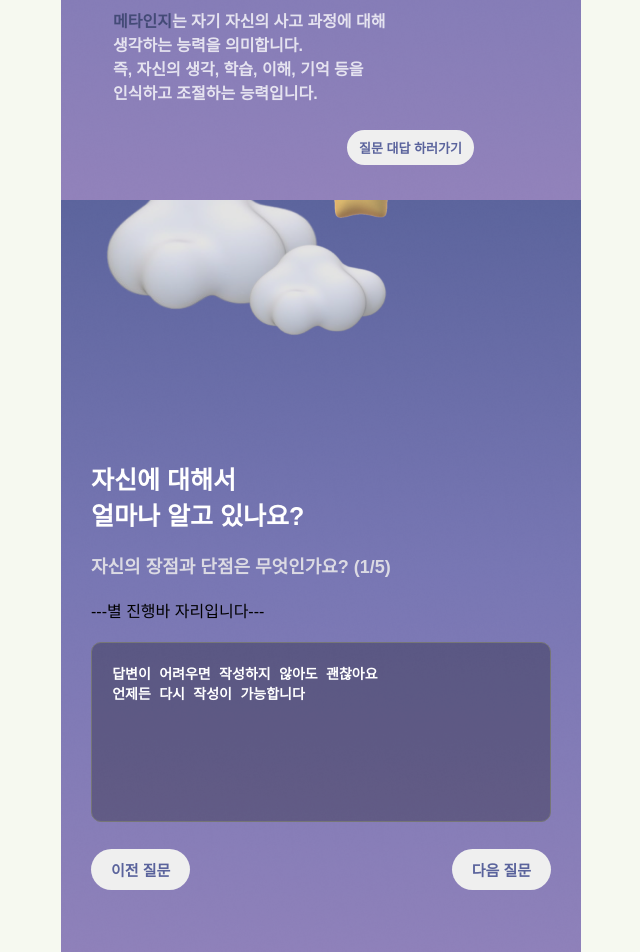
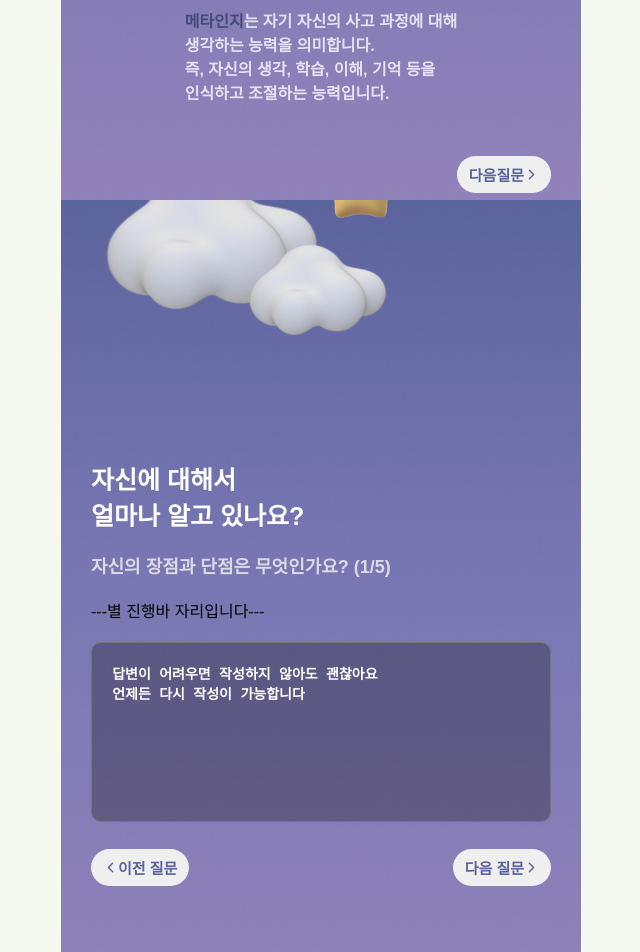
Before and after one commit to hackathon1team/hackathon1_fe, a React (Vite) app: page /signUp in a window 1280 px wide. Shown: the part 600-1552 px from the top of the page, without its empty margins (319-959 px from the left). Built offline with nearby package versions, Linux system fonts and the light colour scheme.

Commit message:
Feat : 커스텀 버튼 추가

```diff
--- a/src/components/customButton/customButton.jsx
+++ b/src/components/customButton/customButton.jsx
@@ -1,4 +1,25 @@
-function CustomButton() {
-    return <>CustomButton</>;
+import styled from 'styled-components';
+import { ArrowLeftIcon, ArrowRightIcon } from '../icons/icons';
+
+function CustomButton(props) {
+    const { icon, children } = props;
+    console.log(icon);
+    return (
+        <MetaButton>
+            {icon === 'left' && <ArrowLeftIcon />}
+            <div>{children}</div>
+            {icon === 'right' && <ArrowRightIcon />}
+        </MetaButton>
+    );
 }
 export default CustomButton;
+const MetaButton = styled.button`
+    border: none;
+    border-radius: 20px;
+    font-size: 15px;
+    color: #5a639c;
+    padding: 8px 12px;
+    font-weight: 700;
+    display: flex;
+    align-items: center;
+`;
--- a/src/components/glassmorphismModal/glassmorphismModal.jsx
+++ b/src/components/glassmorphismModal/glassmorphismModal.jsx
@@ -15,12 +15,23 @@ export default GlassmorphismModal;
 const Box = styled.div`
     width: 89%;
     padding: 30px 0;
-    background: rgba(149, 142, 173, 0.42);
-    border-radius: 16px;
-    box-shadow: 0 4px 30px rgba(0, 0, 0, 0.1);
-    backdrop-filter: blur(4.8px);
-    -webkit-backdrop-filter: blur(4.8px);
-    border: 1px solid rgba(149, 142, 173, 0.4);
+    /* background: rgba(255, 255, 255, 0.1); */
+    background: linear-gradient(
+        to bottom right,
+        #928ac45c,
+        #9c95c593,
+        #9892c3b0,
+        #8e87b6d5
+    );
+
+    border-radius: 40px;
+    /* box-shadow: 20px 25px rgba(0, 0, 0, 0.1); */
+    box-shadow:
+        0 19px 38px rgba(0, 0, 0, 0.3),
+        0 15px 12px rgba(0, 0, 0, 0.22);
+    /* backdrop-filter: blur(5.1px); */
+    /* -webkit-backdrop-filter: blur(5.1px); */
+    border: 1px solid rgba(255, 255, 255, 0.14);
     display: flex;
     flex-direction: column;
     align-items: center;
--- a/src/components/icons/icons.jsx
+++ b/src/components/icons/icons.jsx
@@ -1,6 +1,8 @@
 import { RxHamburgerMenu } from 'react-icons/rx';
 import { MdKeyboardDoubleArrowDown } from 'react-icons/md';
 import { MdKeyboardDoubleArrowUp } from 'react-icons/md';
+import { IoIosArrowForward } from 'react-icons/io';
+import { IoIosArrowBack } from 'react-icons/io';
 
 export const HamburgerIcon = () => <RxHamburgerMenu size={26} color="white" />;
 export const ArrowIcon = () => (
@@ -10,6 +12,8 @@ export const ArrowIcon = () => (
         style={{ marginTop: 15, cursor: 'pointer' }}
     />
 );
+export const ArrowRightIcon = () => <IoIosArrowForward size={15} />;
+export const ArrowLeftIcon = () => <IoIosArrowBack size={15} />;
 export const UpArrowIcon = () => (
     <MdKeyboardDoubleArrowUp
         size={40}
--- a/src/pages/signUp/components/MetaAbout.jsx
+++ b/src/pages/signUp/components/MetaAbout.jsx
@@ -1,6 +1,8 @@
 import styled from 'styled-components';
 import { BackGroundImg } from '../../../styles/common';
 import Background from '../../../assets/Img/backgroundImg/meta.png';
+import CustomButton from '../../../components/customButton/customButton';
+import { ArrowRightIcon } from '../../../components/icons/icons';
 
 const MetaAbout = () => {
     return (
@@ -12,13 +14,19 @@ const MetaAbout = () => {
                     <MetaWord2>자기평가</MetaWord2>
                     <MetaWord3>계획</MetaWord3>
                 </AboutMetaWord>
-                <AboutMetaDes>
-                    <span>메타인지</span>는 자기 자신의 사고 과정에 대해 <br />
-                    생각하는 능력을 의미합니다. <br />
-                    즉, 자신의 생각, 학습, 이해, 기억 등을 <br />
-                    인식하고 조절하는 능력입니다.
-                </AboutMetaDes>
-                <MetaButton>질문 대답 하러가기</MetaButton>
+                <DesWrapper>
+                    <AboutMetaDes>
+                        <span>메타인지</span>는 자기 자신의 사고 과정에 대해{' '}
+                        <br />
+                        생각하는 능력을 의미합니다. <br />
+                        즉, 자신의 생각, 학습, 이해, 기억 등을 <br />
+                        인식하고 조절하는 능력입니다.
+                    </AboutMetaDes>
+                </DesWrapper>
+                <BtnWrapper>
+                    {/* <MetaButton>질문 대답 하러가기</MetaButton> */}
+                    <CustomButton icon={'right'}>다음질문</CustomButton>
+                </BtnWrapper>
             </AboutMetaCog>
         </BackImg>
     );
@@ -64,26 +72,24 @@ const MetaWord3 = styled.div`
     padding-top: 8%;
     padding-left: 25%;
 `;
-
+const DesWrapper = styled.div`
+    display: flex;
+    justify-content: center;
+    margin-bottom: 5%;
+`;
 const AboutMetaDes = styled.div`
     text-align: left;
     font-size: 16px;
     font-weight: 600;
     color: #ffffffc7;
-    padding: 15% 0 5% 10%;
-
+    padding: 15% 0 5% 0;
     span {
         font-size: 16px;
         color: #444b77;
     }
 `;
-
-const MetaButton = styled.button`
-    border: none;
-    border-radius: 20px;
-    font-size: 13px;
-    color: #5a639c;
-    padding: 8px 12px;
-    font-weight: 700;
-    margin-left: 55%;
+const BtnWrapper = styled.div`
+    margin: 0 30px;
+    display: flex;
+    justify-content: end;
 `;
--- a/src/pages/signUp/components/MetaQuestion.jsx
+++ b/src/pages/signUp/components/MetaQuestion.jsx
@@ -1,6 +1,8 @@
 import styled from 'styled-components';
 import { BackGroundImg } from '../../../styles/common';
 import Background from '../../../assets/Img/backgroundImg/meta_1.png';
+import CustomButton from '../../../components/customButton/customButton';
+import { ArrowLeftIcon, ArrowRightIcon } from '../../../components/icons/icons';
 
 function MetaQuestion() {
     return (
@@ -22,8 +24,8 @@ function MetaQuestion() {
                 />
             </MainAnswer>
             <MQButton>
-                <MQPrevButton>이전 질문</MQPrevButton>
-                <MQNextButton>다음 질문</MQNextButton>
+                <CustomButton icon={'left'}>이전 질문</CustomButton>
+                <CustomButton icon={'right'}>다음 질문</CustomButton>
             </MQButton>
         </BackImg>
     );
@@ -78,16 +80,6 @@ const MQButton = styled.div`
     padding: 5% 0;
 `;
 
-const MQPrevButton = styled.button`
-    border: none;
-    border-radius: 30px;
-    font-size: 15px;
-    color: #5a639c;
-    padding: 10px 20px;
-    font-weight: 700;
-    cursor: pointer;
-`;
-
 const MQNextButton = styled.button`
     border: none;
     border-radius: 30px;
--- a/src/pages/statistics/components/comparisonWithLastMonth.jsx
+++ b/src/pages/statistics/components/comparisonWithLastMonth.jsx
@@ -56,8 +56,9 @@ const PercentWrapper = styled.div`
     flex-direction: column;
     justify-content: center;
     width: 100%;
+
     & > * {
-        margin-top: 50px;
+        margin-top: 10px;
         height: 100px;
     }
 `;
```
